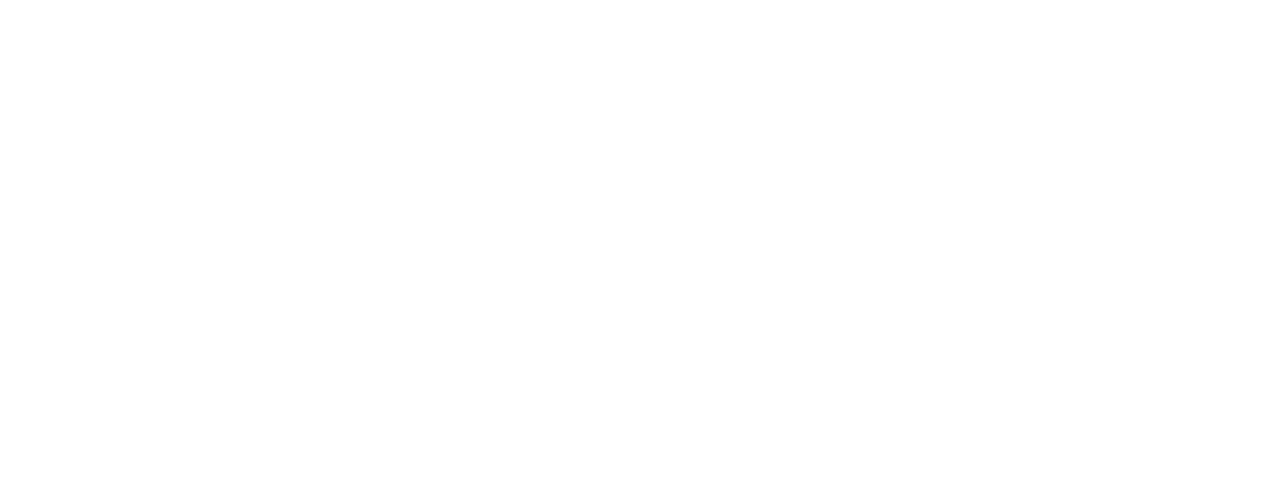
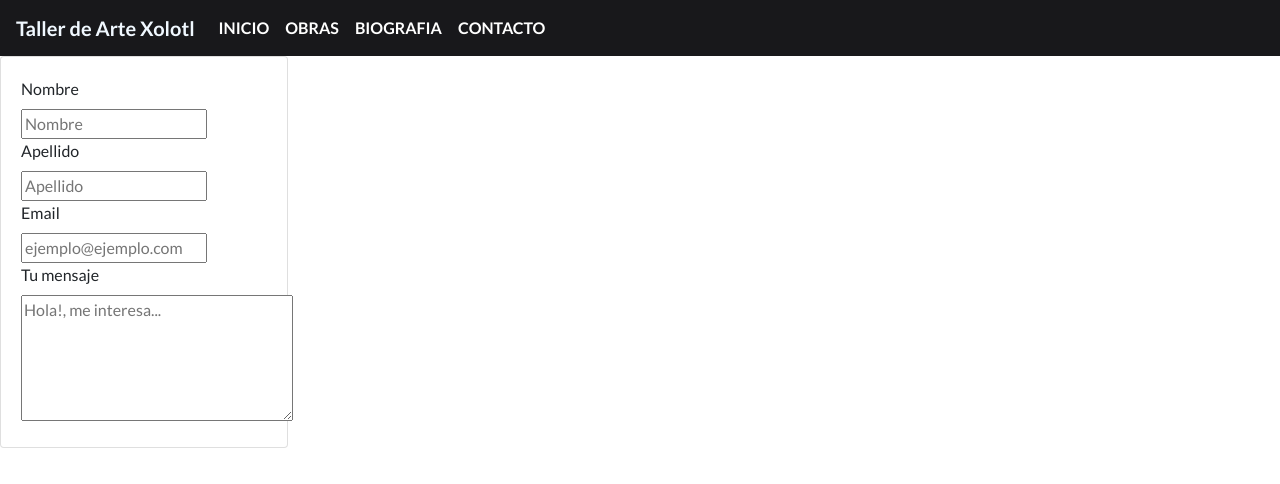
Before and after one commit to ArturoAMejia/cs50w-project0, a plain HTML site: page contact.html in a window 1280 px wide. Drawn offline with nearby package versions, Linux system fonts and the light colour scheme.

Commit message:
inicio de pagina de contacto

```diff
--- a/about.html
+++ b/about.html
@@ -0,0 +1,33 @@
+<!DOCTYPE html>
+<html lang="en">
+
+<head>
+    <meta charset="UTF-8">
+    <meta http-equiv="X-UA-Compatible" content="IE=edge">
+    <meta name="viewport" content="width=device-width, initial-scale=1.0">
+    <link rel="stylesheet" href="https://cdn.jsdelivr.net/npm/bootstrap@4.0.0/dist/css/bootstrap.min.css" integrity="sha384-Gn5384xqQ1aoWXA+058RXPxPg6fy4IWvTNh0E263XmFcJlSAwiGgFAW/dAiS6JXm" crossorigin="anonymous" />
+    <link rel="stylesheet" href="style.css" />
+    <link rel="preconnect" href="https://fonts.googleapis.com" />
+    <link rel="preconnect" href="https://fonts.gstatic.com" crossorigin />
+    <link href="https://fonts.googleapis.com/css2?family=Lato:wght@400;700;900&display=swap" rel="stylesheet" />
+    <title>Taller de Arte Xolotl</title>
+</head>
+
+<body>
+    <nav class="navbar navbar-expand-lg navbar-light" style="background-color: #18181b; color: aliceblue;">
+        <a class="navbar-brand" style="font-weight: 700;">Taller de Arte Xolotl</a>
+        <button class="navbar-toggler" type="button" data-toggle="collapse" data-target="#navbarNavAltMarkup" aria-controls="navbarNavAltMarkup" aria-expanded="false" aria-label="Toggle navigation">
+    <span class="navbar-toggler-icon"></span>
+  </button>
+        <div class="collapse navbar-collapse" id="navbarNavAltMarkup" style="color: aliceblue;">
+            <div class="navbar-nav" style="color: aliceblue;">
+                <a class="nav-item nav-link active" href="index.html" style="color: #fff; text-transform: uppercase; font-weight: 700;">Inicio <span class="sr-only">(current)</span></a>
+                <a class="nav-item nav-link" href="#" style="color: #fff; text-transform: uppercase; font-weight: 700;">Obras</a>
+                <a class="nav-item nav-link" href="about.html" style="color: #fff; text-transform: uppercase; font-weight: 700;">Biografia</a>
+                <a class="nav-item nav-link " href="contact.html" style="color: #fff; text-transform: uppercase; font-weight: 700;">Contacto</a>
+            </div>
+        </div>
+    </nav>
+</body>
+
+</html>
--- a/contact.html
+++ b/contact.html
@@ -0,0 +1,58 @@
+<!DOCTYPE html>
+<html lang="en">
+
+<head>
+    <meta charset="UTF-8" />
+    <meta http-equiv="X-UA-Compatible" content="IE=edge" />
+    <meta name="viewport" content="width=device-width, initial-scale=1.0" />
+    <link rel="stylesheet" href="https://cdn.jsdelivr.net/npm/bootstrap@4.0.0/dist/css/bootstrap.min.css" integrity="sha384-Gn5384xqQ1aoWXA+058RXPxPg6fy4IWvTNh0E263XmFcJlSAwiGgFAW/dAiS6JXm" crossorigin="anonymous" />
+    <link rel="stylesheet" href="style.css" />
+    <link rel="preconnect" href="https://fonts.googleapis.com" />
+    <link rel="preconnect" href="https://fonts.gstatic.com" crossorigin />
+    <link href="https://fonts.googleapis.com/css2?family=Lato:wght@400;700;900&display=swap" rel="stylesheet" />
+    <title>Taller de Arte Xolotl</title>
+</head>
+
+<body>
+    <nav class="navbar navbar-expand-lg navbar-light" style="background-color: #18181b; color: aliceblue">
+        <a class="navbar-brand" style="font-weight: 700">Taller de Arte Xolotl</a>
+        <button class="navbar-toggler" type="button" data-toggle="collapse" data-target="#navbarNavAltMarkup" aria-controls="navbarNavAltMarkup" aria-expanded="false" aria-label="Toggle navigation">
+        <span class="navbar-toggler-icon"></span>
+      </button>
+        <div class="collapse navbar-collapse" id="navbarNavAltMarkup" style="color: aliceblue">
+            <div class="navbar-nav" style="color: aliceblue">
+                <a class="nav-item nav-link active" href="index.html" style="color: #fff; text-transform: uppercase; font-weight: 700">Inicio <span class="sr-only">(current)</span></a>
+                <a class="nav-item nav-link" href="#" style="color: #fff; text-transform: uppercase; font-weight: 700">Obras</a>
+                <a class="nav-item nav-link" href="about.html" style="color: #fff; text-transform: uppercase; font-weight: 700">Biografia</a>
+                <a class="nav-item nav-link" href="contact.html" style="color: #fff; text-transform: uppercase; font-weight: 700">Contacto</a>
+            </div>
+        </div>
+    </nav>
+
+    <div class="card" style="width: 18rem;">
+        <div class="card-body" id="content">
+            <form action="">
+                <div>
+                    <label for=""><span>Nombre</span></label>
+                    <input type="text" placeholder="Nombre">
+                </div>
+                <div>
+                    <label for=""><span>Apellido</span></label>
+                    <input type="text" placeholder="Apellido">
+                </div>
+                <div>
+                    <label for=""><span>Email</span></label>
+                    <br>
+                    <input type="email" placeholder="ejemplo@ejemplo.com">
+                </div>
+                <div>
+                    <label for=""><span>Tu mensaje</span></label>
+                    <textarea name="" id="" cols="30" rows="5" placeholder="Hola!, me interesa..."></textarea>
+                </div>
+
+            </form>
+        </div>
+    </div>
+</body>
+
+</html>
--- a/style.css
+++ b/style.css
@@ -41,4 +41,6 @@ body {
     color: #fff;
 }
 
-.container {}
+#content {
+    float: right;
+}
```
Also changed, not shown: art.html (+33 -0 lines), index.html (+9 -10 lines).
